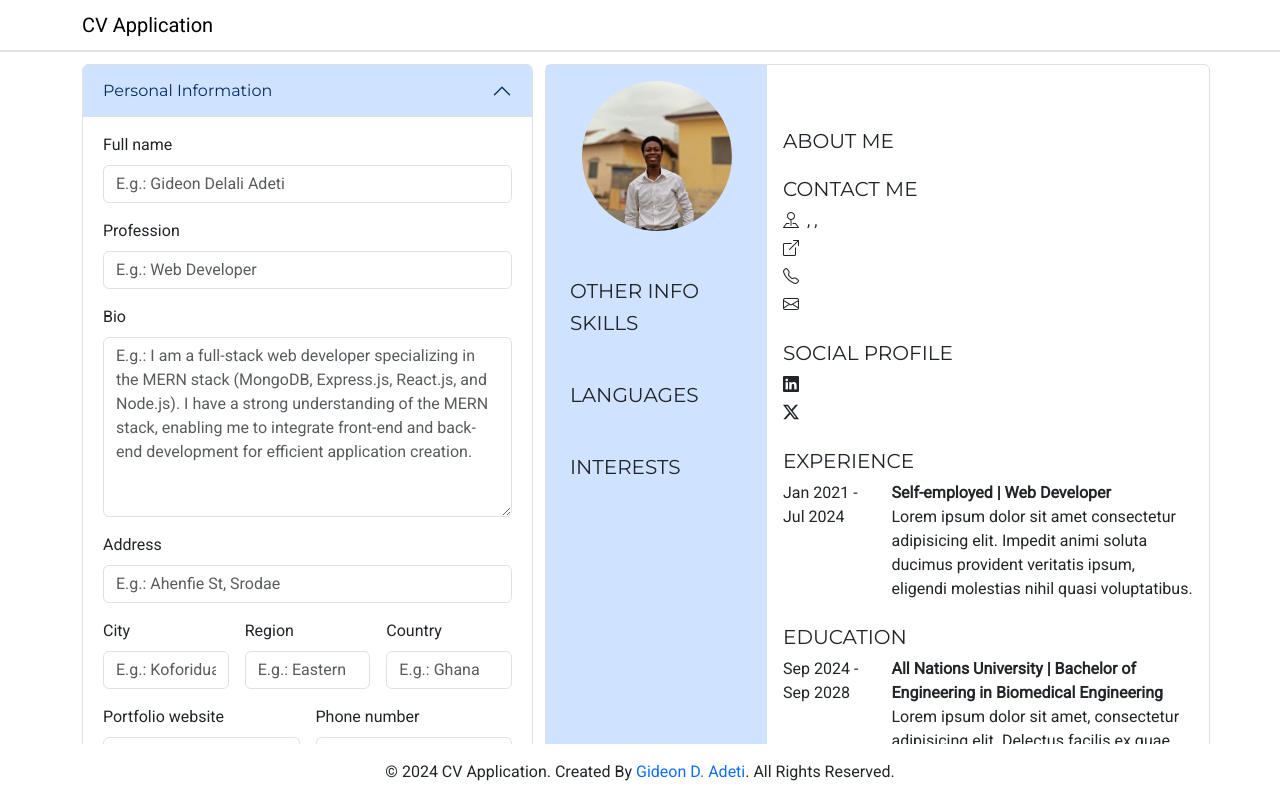
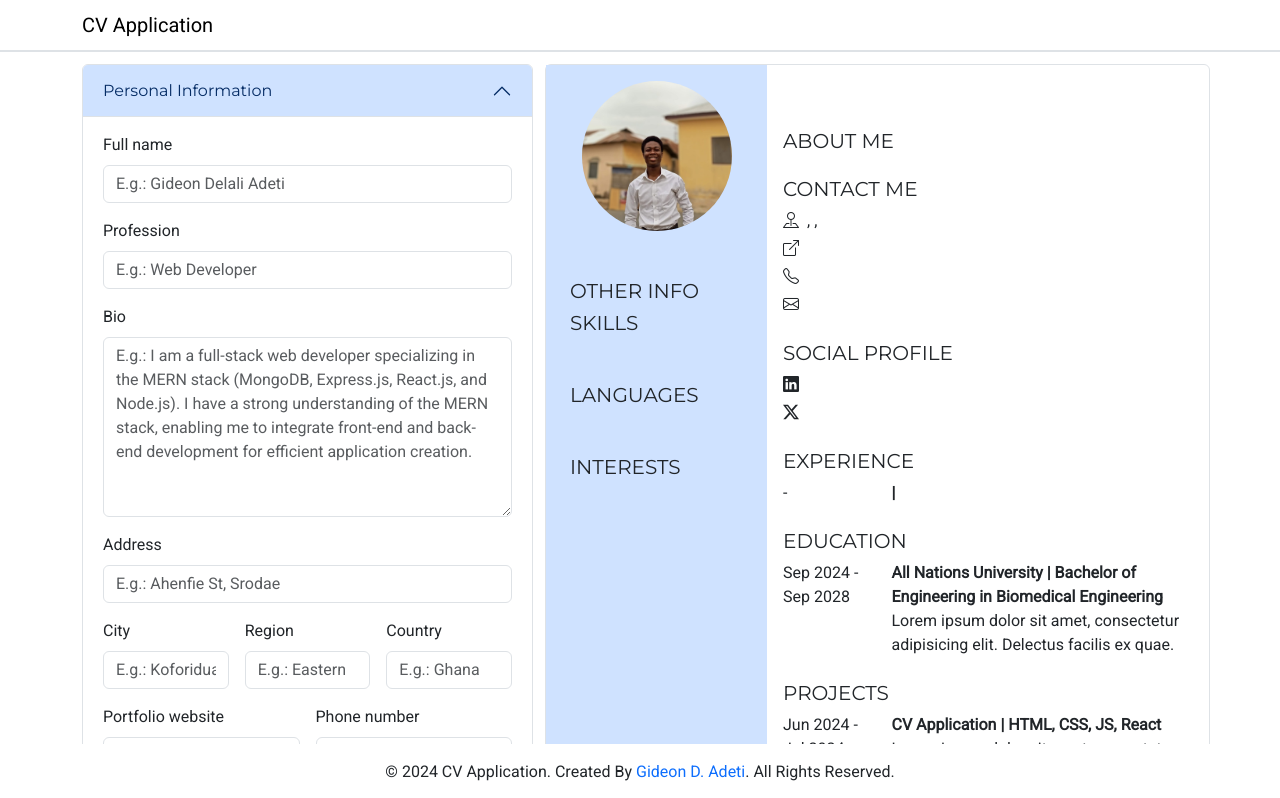
Before and after one commit to GDA0/cv-application, a React (Vite) app: page / in a window 1280 px wide. Shown: the top 798 px of the page. Built offline with nearby package versions, Linux system fonts and the light colour scheme.

Commit message:
Add state to experience form and its preview

```diff
--- a/src/components/CVPreviewer.jsx
+++ b/src/components/CVPreviewer.jsx
@@ -1,7 +1,15 @@
+import { format, parseISO } from 'date-fns'
+
 import ImgSrc from '../assets/images/image-1.jpg'
 import '../assets/CVPreviewer.css'
 
-export default function CVPreviewer ({ personalInformation }) {
+// Function to convert date input value to "MMM yyyy" format
+function formatDate (inputDate) {
+  if (!inputDate) return ''
+  return format(parseISO(inputDate), 'MMM yyyy')
+}
+
+export default function CVPreviewer ({ personalInformation, experience }) {
   return (
     <section className='col col-md-7'>
       <div className='cv-previewer border row rounded sticky-top'>
@@ -87,17 +95,15 @@ export default function CVPreviewer ({ personalInformation }) {
             <h5>EXPERIENCE</h5>
             <div className='row'>
               <div className='col col-md-3'>
-                <span>Jan 2021</span> - <span>Jul 2024</span>
+                <span>{formatDate(experience.experienceFrom)}</span> -{' '}
+                <span>{formatDate(experience.experienceTo)}</span>
               </div>
               <div className='col col-md-9'>
                 <div className='fw-bold'>
-                  <span>Self-employed</span> | <span>Web Developer</span>
+                  <span>{experience.companyName}</span> |{' '}
+                  <span>{experience.jobTitle}</span>
                 </div>
-                <div>
-                  Lorem ipsum dolor sit amet consectetur adipisicing elit.
-                  Impedit animi soluta ducimus provident veritatis ipsum,
-                  eligendi molestias nihil quasi voluptatibus.
-                </div>
+                <div>{experience.experienceDescription}</div>
               </div>
             </div>
           </div>
--- a/src/components/ExperienceForm.jsx
+++ b/src/components/ExperienceForm.jsx
@@ -1,4 +1,12 @@
-export default function ExperienceForm () {
+export default function ExperienceForm ({ experience, setExperience }) {
+  function handleChange (e) {
+    const { name, value } = e.target
+    setExperience((prevState) => ({
+      ...prevState,
+      [name]: value
+    }))
+  }
+
   return (
     <div className='accordion-item'>
       <h2 className='accordion-header'>
@@ -24,13 +32,27 @@ export default function ExperienceForm () {
               <label className='form-label' htmlFor='job-title'>
                 Job title
               </label>
-              <input type='text' className='form-control' id='job-title' />
+              <input
+                type='text'
+                className='form-control'
+                id='job-title'
+                name='jobTitle'
+                value={experience.jobTitle}
+                onChange={handleChange}
+              />
             </div>
             <div className='mb-3'>
               <label className='form-label' htmlFor='company-name'>
                 Company name
               </label>
-              <input type='text' className='form-control' id='company-name' />
+              <input
+                type='text'
+                className='form-control'
+                id='company-name'
+                name='companyName'
+                value={experience.companyName}
+                onChange={handleChange}
+              />
             </div>
             <div className='mb-3'>
               <label className='form-label' htmlFor='experience-from'>
@@ -45,6 +67,9 @@ export default function ExperienceForm () {
                     type='date'
                     className='form-control'
                     id='experience-from'
+                    name='experienceFrom'
+                    value={experience.experienceFrom}
+                    onChange={handleChange}
                   />
                 </div>
                 <div className='col-6'>
@@ -55,6 +80,9 @@ export default function ExperienceForm () {
                     type='date'
                     className='form-control'
                     id='experience-to'
+                    name='experienceTo'
+                    value={experience.experienceTo}
+                    onChange={handleChange}
                   />
                 </div>
               </div>
@@ -66,6 +94,9 @@ export default function ExperienceForm () {
               <textarea
                 className='form-control'
                 id='experience-description'
+                name='experienceDescription'
+                value={experience.experienceDescription}
+                onChange={handleChange}
                 style={{ minHeight: '120px' }}
               />
             </div>
--- a/src/components/Main.jsx
+++ b/src/components/Main.jsx
@@ -19,13 +19,26 @@ export default function Main () {
     skills: '',
     interests: ''
   })
+
+  const [experience, setExperience] = useState({
+    jobTitle: '',
+    companyName: '',
+    experienceFrom: '',
+    experienceTo: '',
+    experienceDescription: ''
+  })
   return (
     <main className='flex-grow-1 row my-5 py-3'>
       <UserInputs
         personalInformation={personalInformation}
         setPersonalInformation={setPersonalInformation}
+        experience={experience}
+        setExperience={setExperience}
       />
-      <CVPreviewer personalInformation={personalInformation} />
+      <CVPreviewer
+        personalInformation={personalInformation}
+        experience={experience}
+      />
     </main>
   )
 }
--- a/src/components/UserInputs.jsx
+++ b/src/components/UserInputs.jsx
@@ -3,7 +3,12 @@ import ExperienceForm from './ExperienceForm'
 import EducationForm from './EducationForm'
 import ProjectsForm from './ProjectsForm'
 
-export function UserInputs ({ personalInformation, setPersonalInformation }) {
+export function UserInputs ({
+  personalInformation,
+  setPersonalInformation,
+  experience,
+  setExperience
+}) {
   return (
     <section className='col col-md-5'>
       <div className='accordion user-inputs' id='user-inputs'>
@@ -11,7 +16,7 @@ export function UserInputs ({ personalInformation, setPersonalInformation }) {
           personalInformation={personalInformation}
           setPersonalInformation={setPersonalInformation}
         />
-        <ExperienceForm />
+        <ExperienceForm experience={experience} setExperience={setExperience} />
         <EducationForm />
         <ProjectsForm />
       </div>
```
